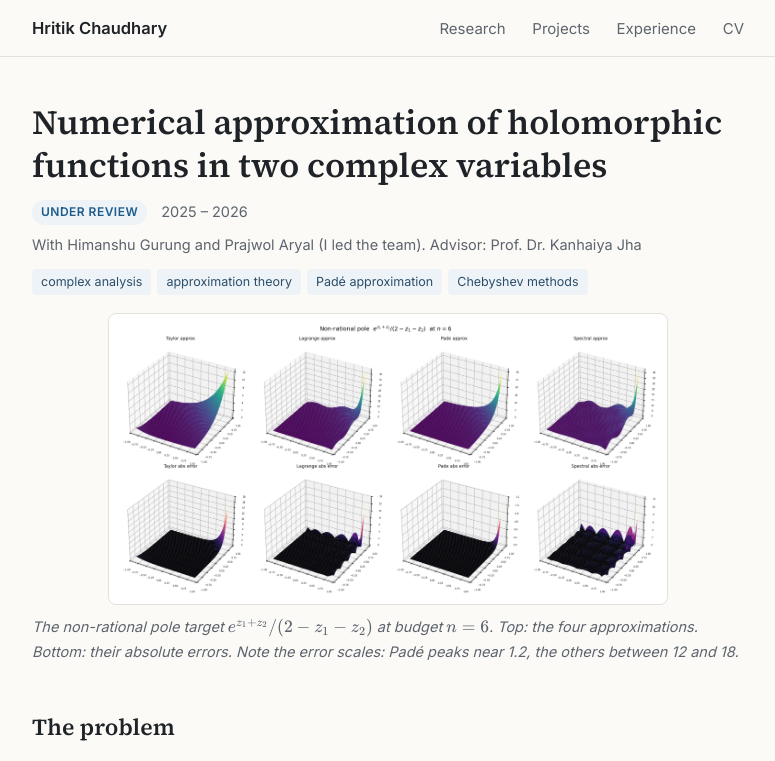
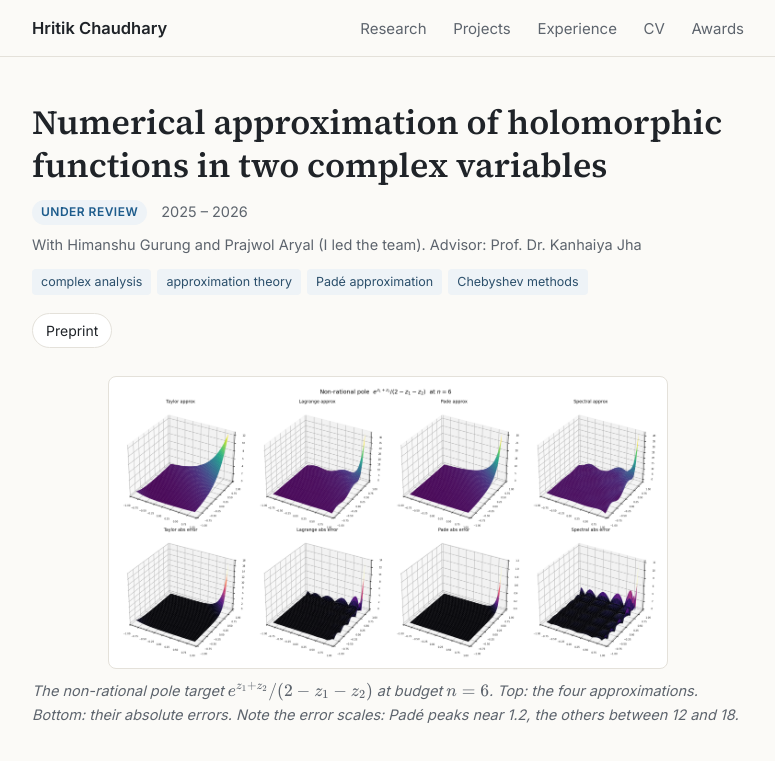
Before and after one commit to HritikChaudhary04/HritikChaudhary04.github.io, a plain HTML site: page research/holomorphic-approximation/index.html in a window 1280 px wide. Shown: the top 761 px of the page, without its empty margins (252-1027 px from the left). Drawn offline with nearby package versions, Linux system fonts and the light colour scheme.

Commit message:
Add preprint link and button section to index.html
Added a link to the preprint and a button section.

```diff
--- a/research/holomorphic-approximation/index.html
+++ b/research/holomorphic-approximation/index.html
@@ -77,6 +77,7 @@
       <a href="../../#projects">Projects</a>
       <a href="../../#experience">Experience</a>
       <a href="../../assets/cv/Hritik_Chaudhary_CV.pdf" target="_blank" rel="noopener">CV</a>
+      <a href="../../#awards">Awards</a>
     </nav>
   </div>
 </header>
@@ -92,6 +93,10 @@
   <div class="tags">
     <span class="tag">complex analysis</span><span class="tag">approximation theory</span>
     <span class="tag">Pad&eacute; approximation</span><span class="tag">Chebyshev methods</span>
+  </div>
+
+  <div class="buttons">
+    <a href="https://doi.org/10.5281/zenodo.20631265" target="_blank" rel="noopener">Preprint</a>
   </div>
 
   <figure>
```
